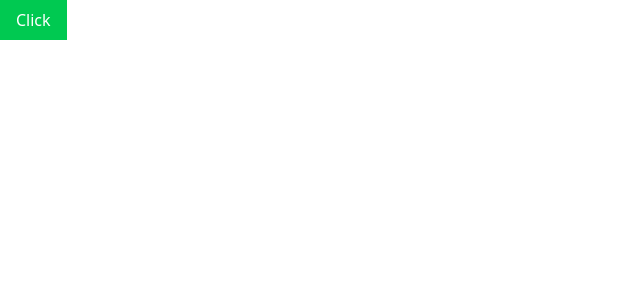
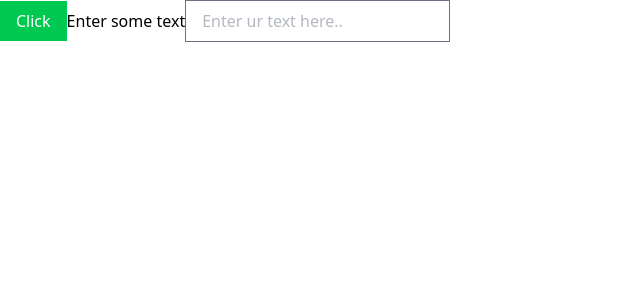
Before and after one commit to krityankashyap/Hangman-react-game, a React (Vite) app: page / in a window 1280 px wide. Shown: the top 300 px of the page, without its empty margins (0-640 px from the left). Built offline with nearby package versions, Linux system fonts and the light colour scheme.

Commit message:
Added TextInput components

```diff
--- a/src/App.jsx
+++ b/src/App.jsx
@@ -1,11 +1,20 @@
 import './App.css'
 import Button from './components/Button/Button'
+import TextInput from './components/TextInput/TextInput'
 
 function App() {
 
   return (
   <div>
     <Button text="Click" styleType="success" onClickHandler={()=>{console.log("hello..")}}/>
+
+    <TextInput
+    label = {"Enter some text"}
+    placeholder={"Enter ur text here.."}
+
+    onChangeHandler={(e)=>console.log(e.target.value)}
+    />
+
   </div>
   )
 }
--- /dev/null
+++ b/src/components/TextInput/TextInput.jsx
@@ -0,0 +1,22 @@
+function TextInput({ label , type="text" , onChangeHandler , placeholder="Enter ur i/p here..." , value}){
+
+  return (
+    <label>
+    <span className="text-black-300">{label}</span>
+
+
+    <input type={type}
+     className="px-4 py-2 text-gray-500 border border-md"
+     onChange={onChangeHandler}
+     placeholder={placeholder}
+
+     >
+
+
+    </input>
+    </label>
+  )
+
+
+}
+export default TextInput
```
Also changed, not shown: src/pages/Startgame.jsx (added).
